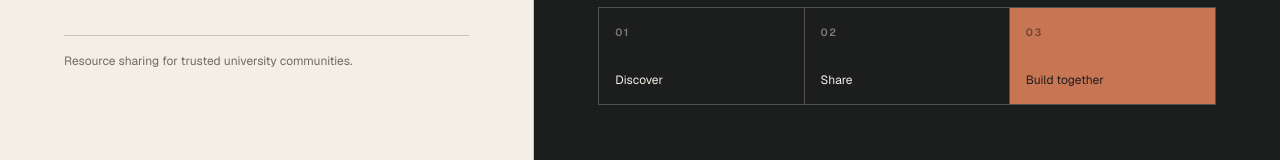
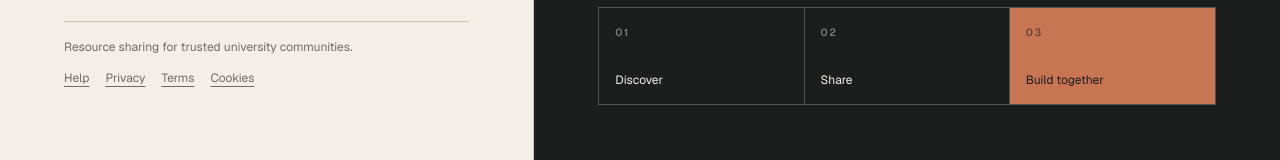
Before and after one commit to resourcehive-team/resourcehive, a Next.js app in the folder apps/web/: page /login in a window 1280 px wide. Shown: the part 631-791 px from the top of the page. Built offline with nearby package versions, Linux system fonts and the light colour scheme; no server answers.

Commit message:
feat: add marketing URL configuration and update navigation links

```diff
--- a/apps/web/src/components/app-sidebar.tsx
+++ b/apps/web/src/components/app-sidebar.tsx
@@ -25,7 +25,11 @@ import {
   FlagIcon,
   LayoutDashboardIcon,
   UsersIcon,
+  ShieldCheckIcon,
+  FileTextIcon,
+  CookieIcon,
 } from "lucide-react";
+import { marketingPath } from "@/lib/config";
 
 const data = {
   user: {
@@ -78,8 +82,27 @@ const data = {
   navSecondary: [
     {
       title: "Get Help",
-      url: "#",
+      url: marketingPath("/help"),
       icon: <CircleHelpIcon />,
+      external: true,
+    },
+    {
+      title: "Privacy",
+      url: marketingPath("/privacy"),
+      icon: <ShieldCheckIcon />,
+      external: true,
+    },
+    {
+      title: "Terms",
+      url: marketingPath("/terms"),
+      icon: <FileTextIcon />,
+      external: true,
+    },
+    {
+      title: "Cookie notice",
+      url: marketingPath("/cookies"),
+      icon: <CookieIcon />,
+      external: true,
     },
   ],
 };
--- a/apps/web/src/components/auth-shell.tsx
+++ b/apps/web/src/components/auth-shell.tsx
@@ -1,4 +1,7 @@
+import Link from "next/link";
+
 import { Brand } from "@/components/brand";
+import { marketingPath } from "@/lib/config";
 
 export function AuthShell({ children }: { children: React.ReactNode }) {
   return (
@@ -9,6 +12,43 @@ export function AuthShell({ children }: { children: React.ReactNode }) {
         <p className="mt-12 border-t border-line pt-4 text-xs leading-relaxed text-muted-foreground">
           Resource sharing for trusted university communities.
         </p>
+        <nav
+          className="mt-3 flex flex-wrap gap-x-4 gap-y-2 text-xs text-muted-foreground"
+          aria-label="Help and legal information"
+        >
+          <Link
+            className="underline underline-offset-4 hover:text-foreground"
+            href={marketingPath("/help")}
+            target="_blank"
+            rel="noopener noreferrer"
+          >
+            Help
+          </Link>
+          <Link
+            className="underline underline-offset-4 hover:text-foreground"
+            href={marketingPath("/privacy")}
+            target="_blank"
+            rel="noopener noreferrer"
+          >
+            Privacy
+          </Link>
+          <Link
+            className="underline underline-offset-4 hover:text-foreground"
+            href={marketingPath("/terms")}
+            target="_blank"
+            rel="noopener noreferrer"
+          >
+            Terms
+          </Link>
+          <Link
+            className="underline underline-offset-4 hover:text-foreground"
+            href={marketingPath("/cookies")}
+            target="_blank"
+            rel="noopener noreferrer"
+          >
+            Cookies
+          </Link>
+        </nav>
       </section>
 
       <aside className="relative hidden h-svh overflow-hidden border-l border-line bg-ink p-10 text-paper lg:sticky lg:top-0 lg:flex lg:self-start lg:flex-col lg:justify-between xl:p-16">
--- a/apps/web/src/components/nav-secondary.tsx
+++ b/apps/web/src/components/nav-secondary.tsx
@@ -18,6 +18,7 @@ export function NavSecondary({
     title: string
     url: string
     icon: React.ReactNode
+    external?: boolean
   }[]
 } & React.ComponentPropsWithoutRef<typeof SidebarGroup>) {
   return (
@@ -26,7 +27,15 @@ export function NavSecondary({
         <SidebarMenu>
           {items.map((item) => (
             <SidebarMenuItem key={item.title}>
-              <SidebarMenuButton render={<a href={item.url} />}>
+              <SidebarMenuButton
+                render={
+                  <a
+                    href={item.url}
+                    target={item.external ? "_blank" : undefined}
+                    rel={item.external ? "noopener noreferrer" : undefined}
+                  />
+                }
+              >
                 {item.icon}
                 <span>{item.title}</span>
               </SidebarMenuButton>
--- a/apps/web/src/components/nav-user.tsx
+++ b/apps/web/src/components/nav-user.tsx
@@ -24,8 +24,6 @@ import { logout } from "@/lib/auth-api";
 import {
   EllipsisVerticalIcon,
   CircleUserRoundIcon,
-  CreditCardIcon,
-  BellIcon,
   LogOutIcon,
 } from "lucide-react";
 
@@ -108,14 +106,6 @@ export function NavUser({
                 <CircleUserRoundIcon />
                 Account
               </DropdownMenuItem>
-              <DropdownMenuItem>
-                <CreditCardIcon />
-                Points
-              </DropdownMenuItem>
-              <DropdownMenuItem>
-                <BellIcon />
-                Notifications
-              </DropdownMenuItem>
             </DropdownMenuGroup>
             <DropdownMenuSeparator />
             <DropdownMenuItem disabled={isLoggingOut} onClick={handleLogout}>
--- a/apps/web/src/lib/config.ts
+++ b/apps/web/src/lib/config.ts
@@ -1,2 +1,11 @@
 export const apiUrl =
   process.env.NEXT_PUBLIC_API_URL ?? "http://localhost:8088"
+
+const configuredMarketingUrl =
+  process.env.NEXT_PUBLIC_MARKETING_URL ?? "http://localhost:5173"
+
+export const marketingUrl = configuredMarketingUrl.replace(/\/$/, "")
+
+export function marketingPath(path: `/${string}`) {
+  return `${marketingUrl}${path}`
+}
```
Also changed, not shown: 2 other files (tests, documents, lock files or other folders).
